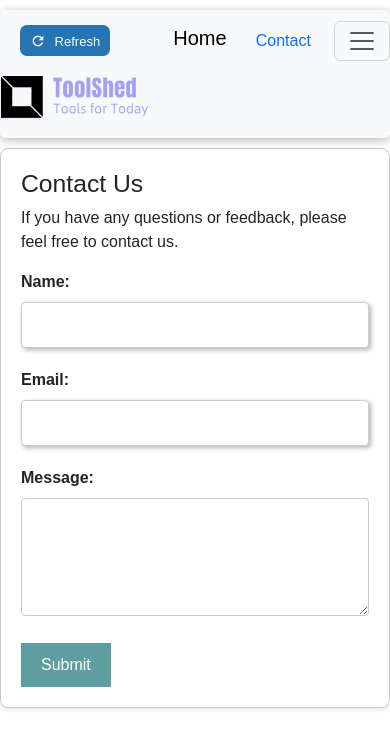
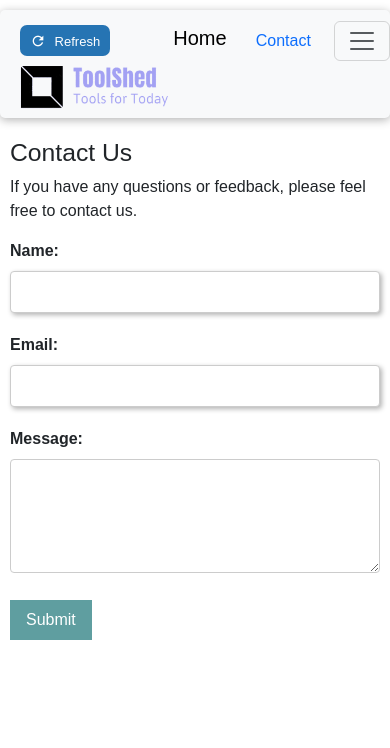
Before and after one commit to Kaiserabbas/Tool-Shed, a React (Create React App) app: page /contact in a window 390 px wide. Shown: the top 748 px of the page. Built offline with nearby package versions, Linux system fonts and the light colour scheme.

Commit message:
Add Media Queries max-width 600px

```diff
--- a/src/components/App.css
+++ b/src/components/App.css
@@ -330,3 +330,24 @@ textarea {
   border: 1px solid #ccc;
   border-radius: 4px;
 }
+
+@media (max-width: 600px) {
+  .logo {
+    margin: 0 0 0 20px;
+  }
+  .contact-page {
+    padding: 10px;
+    border: none;
+    box-shadow: none;
+  }
+
+  input[type='text'],
+  input[type='email'],
+  textarea {
+    padding: 8px;
+  }
+
+  button {
+    padding: 8px 16px;
+  }
+}
```
